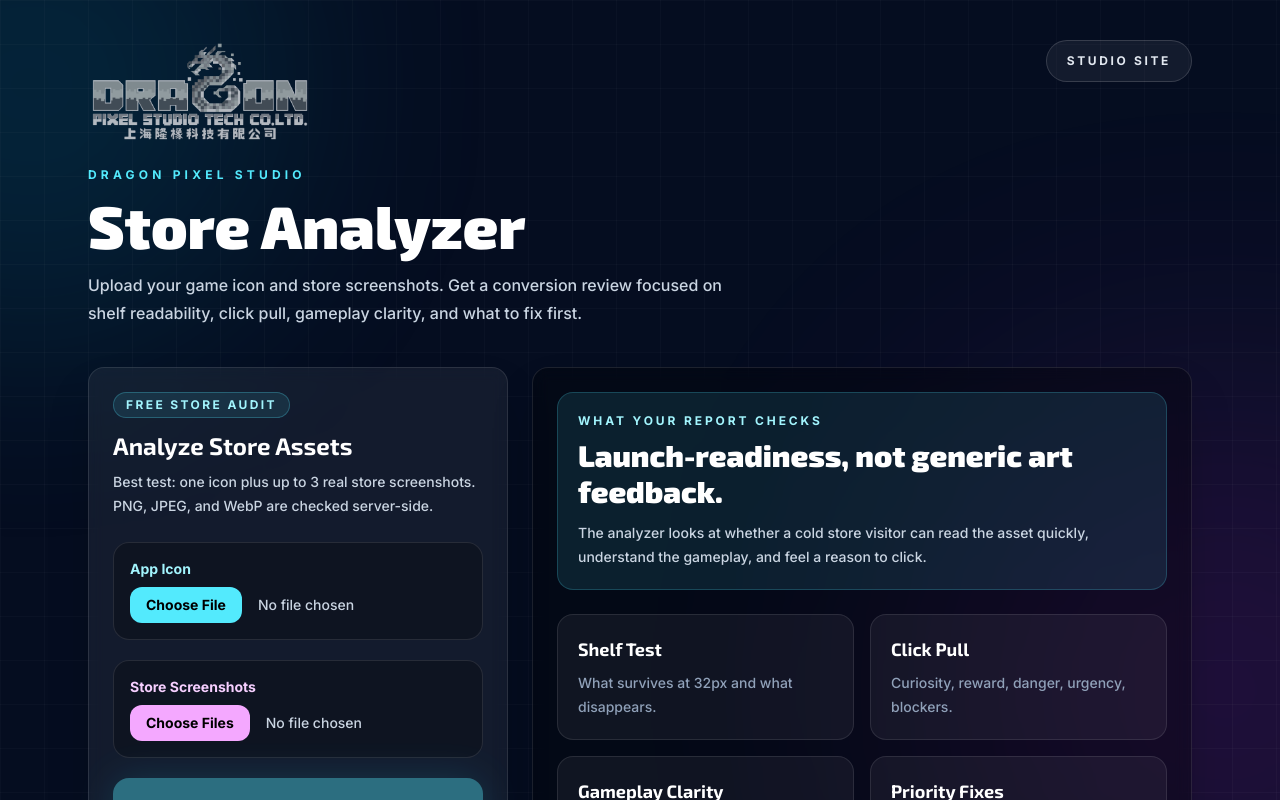
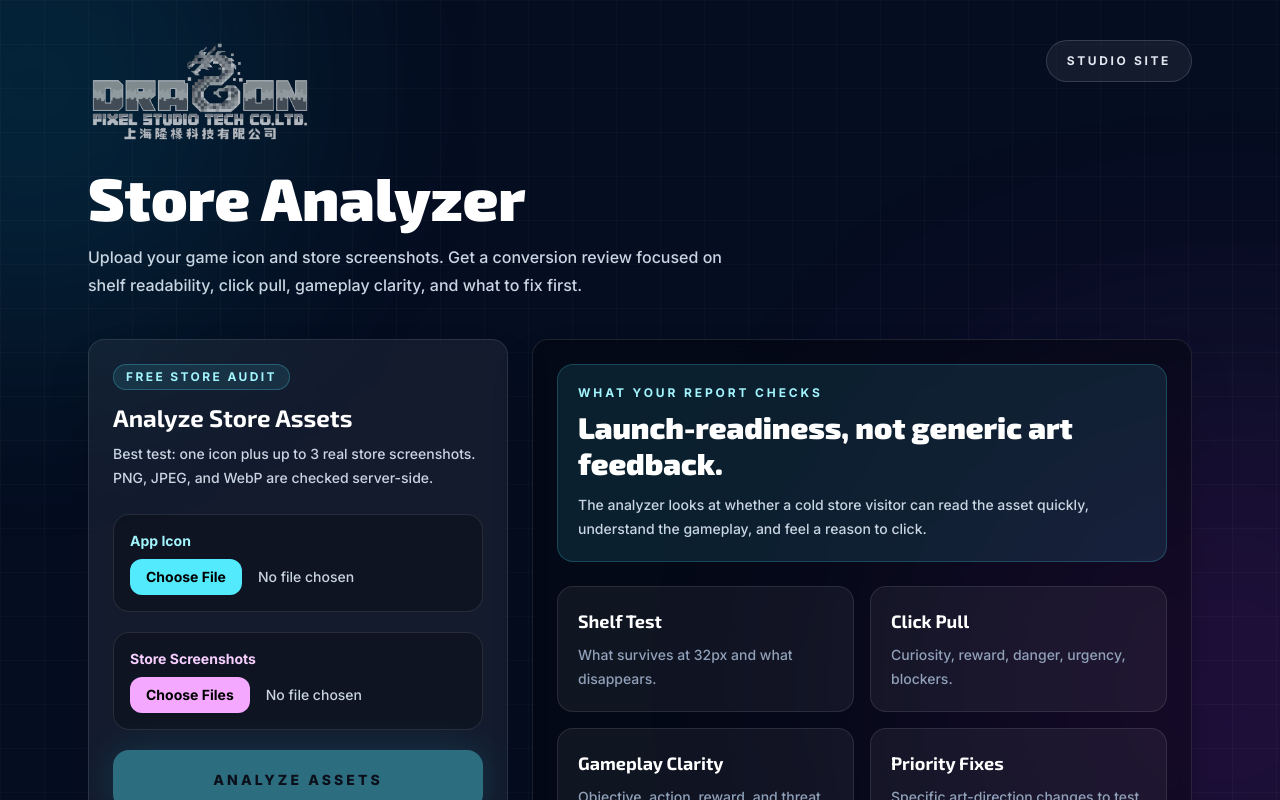
Before and after one commit to dragonpixelstudio/store-analyzer, a Next.js app: page / in a window 1280 px wide. Shown: the top 800 px of the page. Built offline with nearby package versions, Linux system fonts and the light colour scheme.

Commit message:
Improve analyzer typography

```diff
--- a/app/globals.css
+++ b/app/globals.css
@@ -1,31 +1,27 @@
 @import "tailwindcss";
 
 :root {
-  --background: #ffffff;
-  --foreground: #171717;
+  --background: #050d20;
+  --foreground: #ffffff;
 }
 
 @theme inline {
   --color-background: var(--background);
   --color-foreground: var(--foreground);
-  --font-sans: var(--font-inter);
-  --font-display: var(--font-exo);
-}
-
-@media (prefers-color-scheme: dark) {
-  :root {
-    --background: #0a0a0a;
-    --foreground: #ededed;
-  }
+  --font-sans: var(--font-body);
+  --font-display: var(--font-brand);
 }
 
 body {
   background: var(--background);
   color: var(--foreground);
-  font-family: var(--font-inter), Arial, Helvetica, sans-serif;
+  font-family: var(--font-body), system-ui, sans-serif;
+  text-rendering: optimizeLegibility;
+  -webkit-font-smoothing: antialiased;
+  -moz-osx-font-smoothing: grayscale;
 }
 
 .font-brand,
 .font-display {
-  font-family: var(--font-exo), Arial, Helvetica, sans-serif;
+  font-family: var(--font-brand), var(--font-body), system-ui, sans-serif;
 }
--- a/app/layout.tsx
+++ b/app/layout.tsx
@@ -3,13 +3,13 @@ import { Exo_2, Inter } from "next/font/google";
 import "./globals.css";
 
 const exo = Exo_2({
-  variable: "--font-exo",
+  variable: "--font-brand",
   subsets: ["latin"],
   weight: ["600", "700", "800", "900"],
 });
 
 const inter = Inter({
-  variable: "--font-inter",
+  variable: "--font-body",
   subsets: ["latin"],
   weight: ["400", "500", "600", "700", "800"],
 });
@@ -26,11 +26,10 @@ export default function RootLayout({
   children: React.ReactNode;
 }>) {
   return (
-    <html
-      lang="en"
-      className={`${exo.variable} ${inter.variable} h-full antialiased`}
-    >
-      <body className="min-h-full flex flex-col">{children}</body>
+    <html lang="en">
+      <body className={`${exo.variable} ${inter.variable}`}>
+        {children}
+      </body>
     </html>
   );
 }
--- a/app/page.tsx
+++ b/app/page.tsx
@@ -236,10 +236,6 @@ export default function Home() {
               preload
               className="mb-6 h-auto w-48 opacity-90 sm:w-56"
             />
-
-            <p className="mb-3 text-xs font-bold uppercase tracking-[0.35em] text-cyan-300">
-              Dragon Pixel Studio
-            </p>
 
             <h1 className="font-brand max-w-3xl text-4xl font-black tracking-normal md:text-6xl">
               Store Analyzer
```
